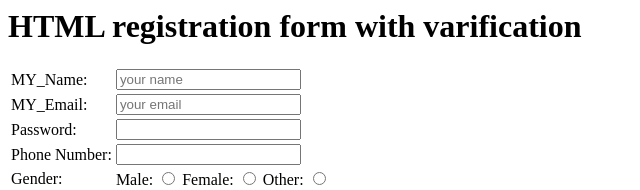
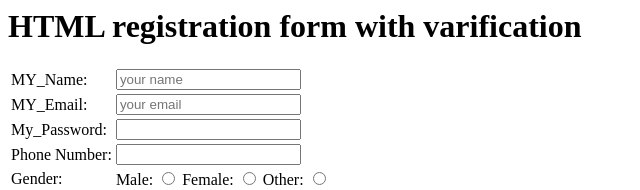
Before and after one commit to Pankaj111777/Jenkins_repo, a plain HTML site: page index.html in a window 1280 px wide. Shown: the top 190 px of the page, 0-640 px from the left. Drawn offline with Linux system fonts and the light colour scheme.

Commit message:
Sample Website_05

```diff
--- a/index.html
+++ b/index.html
@@ -11,7 +11,7 @@
           <td><input type="text" name="email" id="email" placeholder="your email"></td>
         </tr>
         <tr>
-          <td><label for="password">Password:</label></td>
+          <td><label for="password">My_Password:</label></td>
           <td><input type="password" name="password" id="password"></td>
         </tr>
         <tr>
```
Also changed, not shown: 1 other file.
